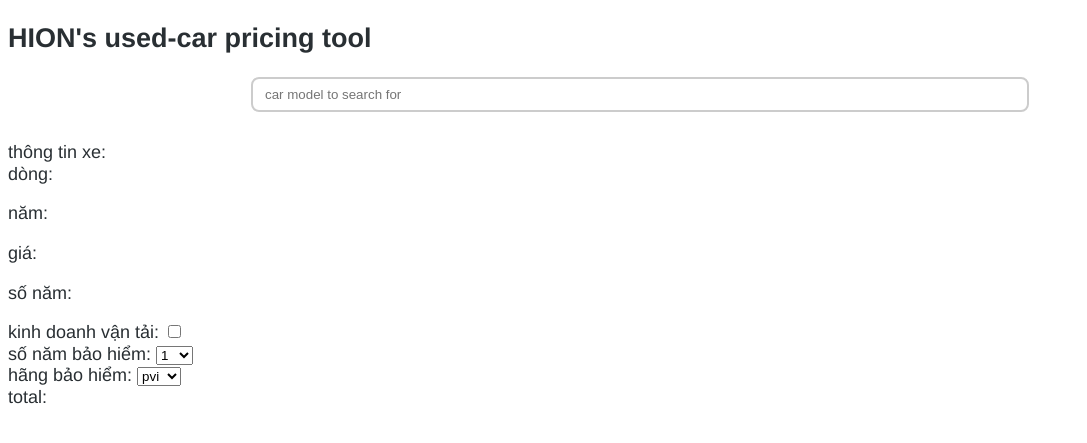
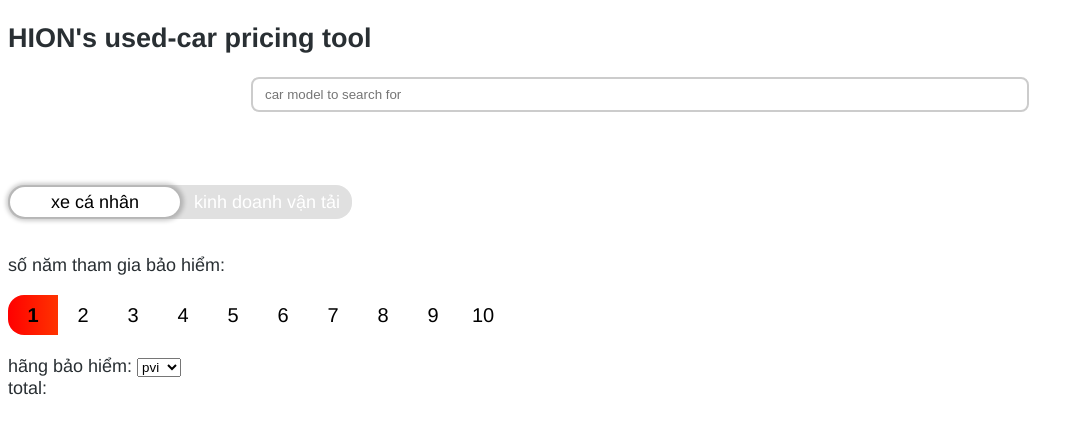
Before and after one commit to ttvi/ttvi.github.io, a Jekyll site: the page index.html, which Jekyll copies as it is, in a window 1280 px wide. Shown: the top 443 px of the page, without its empty margins (0-1087 px from the left). Built offline with Jekyll 4.4.1, drawn with Linux system fonts in a browser that asks for light colours.

Commit message:
feat: add toggle and slider

```diff
--- /dev/null
+++ b/css/slider.css
@@ -0,0 +1,40 @@
+.box {
+  width: 500px;
+}
+
+.years {
+  position: relative;
+  display: flex;
+  flex-direction: row-reverse;
+  margin-top: 10px;
+  border-radius: 16px;
+  box-sizing: border-box;
+  background: linear-gradient(to right, #f00, #ff0, #0f0);
+}
+
+.years input {
+  display: none;
+  background: transparent;
+}
+
+.years label {
+  display: block;
+  cursor: pointer;
+  width: 50px;
+  height: 40px;
+  display: flex;
+  justify-content: center;
+  align-items: center;
+  transition: 0.1s;
+  background: #fff;
+  color: #000;
+  font-size: 20px;
+}
+
+.years input[type="radio"]:hover ~ label,
+.years input[type="radio"]:checked ~ label {
+  background: transparent;
+}
+.years input[type="radio"]:checked + label {
+  font-weight: bold;
+}
--- /dev/null
+++ b/css/toggle.css
@@ -0,0 +1,56 @@
+.custom-checkbox {
+  width: 340px;
+  height: 30px;
+}
+.custom-checkbox input#status {
+  display: none;
+}
+.custom-checkbox input#status + label {
+  height: 100%;
+  width: 100%;
+}
+.custom-checkbox input#status + label > .status-switch {
+  cursor: pointer;
+  width: 100%;
+  height: 100%;
+  position: relative;
+  background: #E0E0E0;
+  color: white;
+  transition: all 0.5s ease;
+  padding: 2px;
+  border-radius: 16px;
+}
+.custom-checkbox input#status + label > .status-switch:before, .custom-checkbox input#status + label > .status-switch:after {
+  border-radius: 16px;
+  height: calc(100% - 4px);
+  width: calc(50% - 2px);
+  display: flex;
+  align-items: center;
+  position: absolute;
+  justify-content: center;
+  transition: all 0.1s ease;
+}
+.custom-checkbox input#status + label > .status-switch:before {
+  background-color: white;
+  color: black;
+  box-shadow: 0 0 4px 4px rgba(0, 0, 0, 0.2);
+  left: 2px;
+  z-index: 10;
+  content: attr(data-unchecked);
+}
+.custom-checkbox input#status + label > .status-switch:after {
+  right: 0;
+  content: attr(data-checked);
+}
+.custom-checkbox input#status:checked + label > .status-switch {
+  background: #E0E0E0;
+}
+.custom-checkbox input#status:checked + label > .status-switch:after {
+  left: 0;
+  content: attr(data-unchecked);
+}
+.custom-checkbox input#status:checked + label > .status-switch:before {
+  background: #FFCC00;
+  left: 50%;
+  content: attr(data-checked);
+}
--- a/index.html
+++ b/index.html
@@ -3,6 +3,8 @@
 <head>
   <title>test data</title>
   <link rel="stylesheet" href="css/examples.css">
+  <link rel="stylesheet" href="css/toggle.css">
+  <link rel="stylesheet" href="css/slider.css">
   <meta http-equiv="Content-Type" content="text/html; charset=utf-8">
 </head>
 <body>
@@ -80,7 +84,7 @@
     }
 
     const yearsSelection = (select) => {
-      years = select.value;
+      years = select.id.slice(4);
       updateTotalPrice();
     }
 
@@ -96,8 +100,8 @@
       modelAge = 2023 - modelYear;
 
       document.getElementById("model").innerHTML = modelName;
-      document.getElementById("year").innerHTML = modelYear;
-      document.getElementById("age").innerHTML = modelAge;
+      // document.getElementById("year").innerHTML = modelYear;
+      // document.getElementById("age").innerHTML = modelAge;
       document.getElementById("price").innerHTML = priceToString(modelPrice);
     }
 
@@ -136,32 +140,38 @@
      <input id="typeaheadinput" class="typeahead" type="text" placeholder="car model to search for"></input>
    </center>
    <p id="demo"></p>
-   <p>thông tin xe:</p>
-   <label for="model">dòng:</label><p id="model"></p>
-   <label for="year">năm:</label><p id="year"></p>
-   <label for="price">giá:</label><p id="price"></p>
-   <label for="age">số năm:</label><p id="age"></p>
+   <p>
+     <span id="model"></span><br>
+     <b><span id="price"></span></b>
+   </p>
+   <br>
    <!-- commercial -->
-   <label for="commercial">kinh doanh vận tải:</label>
-   <input type="checkbox" id="commercial" name="commercial" onclick="commercialCheckBox(this)">
+   <div class="custom-checkbox">
+     <input id="status" type="checkbox" name="status" onclick="commercialCheckBox(this)">
+     <label for="status">
+       <div class="status-switch" data-unchecked="xe cá nhân" data-checked="kinh doanh vận tải"></div>
+     </label>
+   </div>
    <br>
    <!-- years -->
-   <label for="years">số năm bảo hiểm:</label>
-   <select name="1" id="years" onchange="yearsSelection(this)">
-     <option value="1">1</option>
-     <option value="2">2</option>
-     <option value="3">3</option>
-     <option value="4">4</option>
-     <option value="5">5</option>
-     <option value="6">6</option>
-     <option value="7">7</option>
-     <option value="8">8</option>
-     <option value="9">9</option>
-     <option value="10">10</option>
-   </select>
+   <p>số năm tham gia bảo hiểm:</p>
+   <div class="box">
+     <div class="years">
+       <input type="radio" name="years" id="year10" onchange="yearsSelection(this)"><label for="year10">10</label>
+       <input type="radio" name="years" id="year9" onchange="yearsSelection(this)"><label for="year9">9</label>
+       <input type="radio" name="years" id="year8" onchange="yearsSelection(this)"><label for="year8">8</label>
+       <input type="radio" name="years" id="year7" onchange="yearsSelection(this)"><label for="year7">7</label>
+       <input type="radio" name="years" id="year6" onchange="yearsSelection(this)"><label for="year6">6</label>
+       <input type="radio" name="years" id="year5" onchange="yearsSelection(this)"><label for="year5">5</label>
+       <input type="radio" name="years" id="year4" onchange="yearsSelection(this)"><label for="year4">4</label>
+       <input type="radio" name="years" id="year3" onchange="yearsSelection(this)"><label for="year3">3</label>
+       <input type="radio" name="years" id="year2" onchange="yearsSelection(this)"><label for="year2">2</label>
+       <input type="radio" name="years" id="year1" checked onchange="yearsSelection(this)"><label for="year1">1</label>
+     </div>
+   </div>
    <br>
    <!-- years -->
-   <label for="provider">hãng bảo hiểm:</label>
+   hãng bảo hiểm:
    <select name="pvi" id="provider" onchange="providerSelection(this)">
      <option value="pvi">pvi</option>
      <option value="bvi">bvi</option>
@@ -173,5 +183,6 @@
    <label for="totalPrice">total:</label>
    <p id="totalPrice"></p>
  </p>
+ <br>
 </body>
 </html>
```
Also changed, not shown: other parts of index.html (+8 -6 lines).
